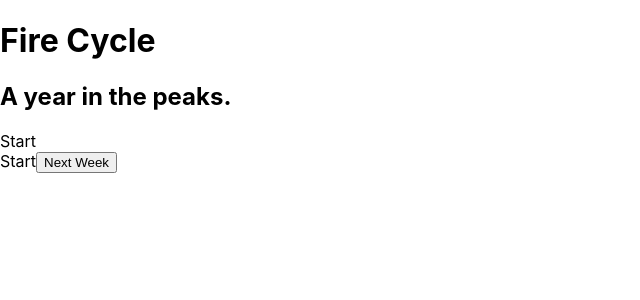
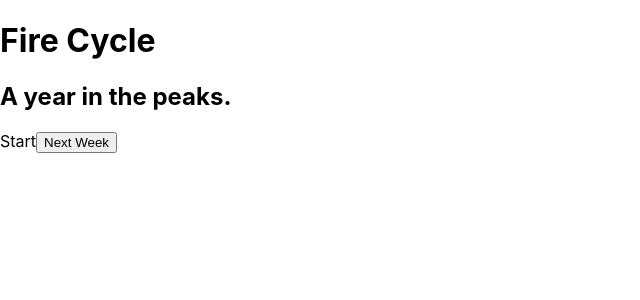
Before and after one commit to kavita-p/fire-cycle, a React (Create React App) app: page / in a window 1280 px wide. Shown: the top 300 px of the page, without its empty margins (0-640 px from the left). Built offline with nearby package versions, Linux system fonts and the light colour scheme; the HTML template or start-up script is replaced by a standard one.

Commit message:
log working on its own but not with deck

```diff
--- a/src/App.js
+++ b/src/App.js
@@ -23,37 +23,19 @@ const App = () => {
   //control stage
   const [week, changeWeek] = useState(0);
   const [deck, updateDeck] = useState(deckBuilder());
-  const evaluateStage = () => {
-    if (week === 0) {
-      return 'Start';
-    } else if (week > 4) {
-      return 'End';
-    } else {
-      let card = deck.pop();
-      console.log('eval', deck.length);
-      return (
-        <div>
-          <div>
-            {`Week ${week}`}
-          </div>
-          <div>
-            {`Playing ${card.rank} of ${card.suit}`}
-          </div>
-        </div>
-      );
-    }
+
+  const drawCard = () => {
+    let cards = deck.slice();
+    let card = cards.pop();
+    updateDeck(cards);
+    return card;
   }
-
-  console.log(deck.length);
 
   return (
     <div className="App">
       <h1>Fire Cycle</h1>
       <h2>A year in the peaks.</h2>
-      <div>
-        {evaluateStage(week)}
-      </div>
-      <Log week = {week}/>
+      <Log week = {week} card = {week > 0 ? drawCard() : undefined}/>
       <button onClick = {() => week > 4 ? changeWeek(0) : changeWeek(week + 1)}>
         {week > 4 ? 'Reset' : 'Next Week'}
       </button>
--- a/src/Log.js
+++ b/src/Log.js
@@ -10,7 +10,7 @@ const Log = (props) => {
           {`Week ${props.week}`}
         </div>
         <div>
-          {`Playing ${1} of ${1}`}
+          {`Playing ${props.card.rank} of ${props.card.suit}`}
         </div>
         <form><textarea></textarea></form>
       </div>
```
